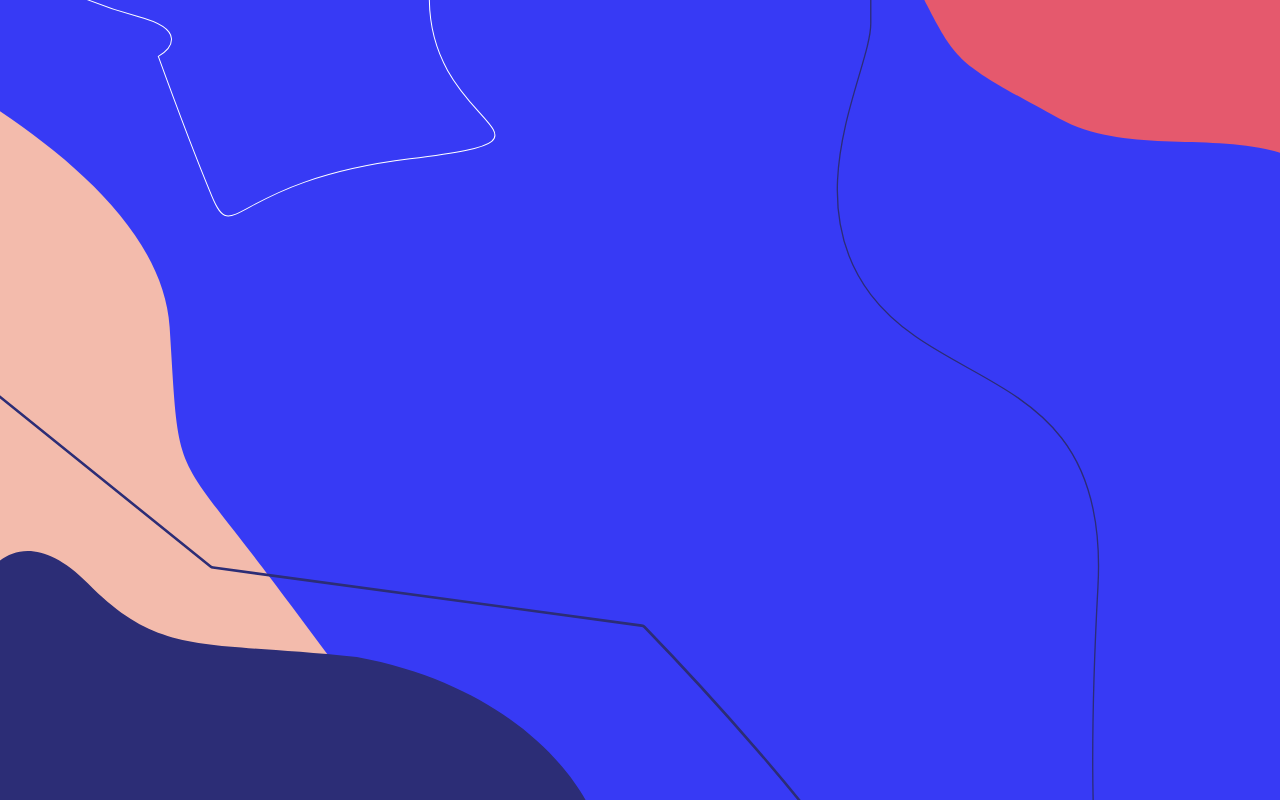
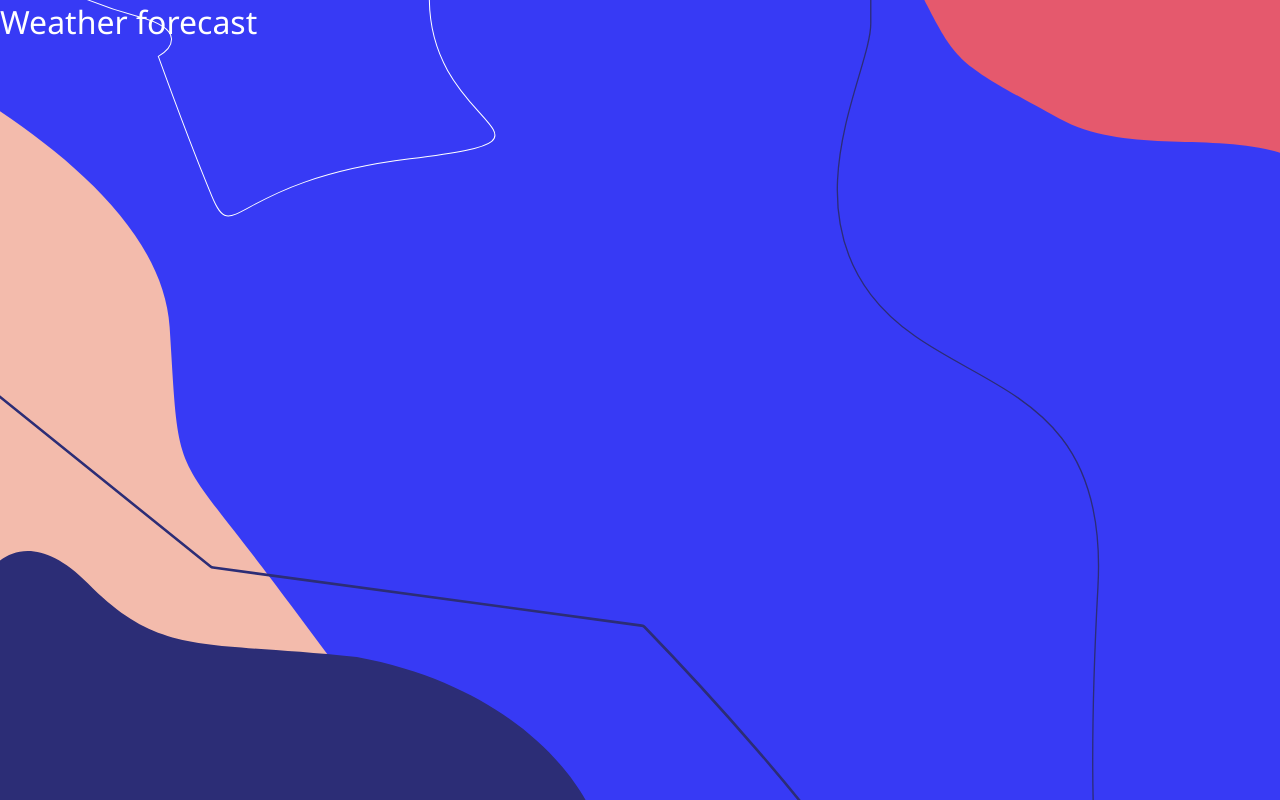
Before and after one commit to mmastya/weather-app, a React (Create React App) app: page / in a window 1280 px wide. Built offline with nearby package versions, Linux system fonts and the light colour scheme.

Commit message:
Реализованы css переменные

```diff
--- a/src/App.css
+++ b/src/App.css
@@ -1,3 +1,11 @@
+:root {
+    --color-bg: #373AF5;
+    --color-text-white: #FFFFFF;
+    --color-text-dark-blue: #2C2D76;
+    --color-text-gray: #8083A4;
+    --font-family: TrebuchetMS, Avenir Next, BlinkMacSystemFonts, Segoe UI, Roboto, Oxygen, Ubuntu, Cantarell, Fira Sans, Droid Sans, Helvetica Neue, sans-serif;
+}
+
 body {
     width: 320rem;
     height: 100vh;
@@ -7,6 +15,12 @@ body {
     background-repeat: no-repeat;
     background-size: 150rem, 231rem, 173rem, 274rem, 320rem, 320rem;
     background-position: -28rem -29rem, 134rem 0, 160rem 0, -12rem bottom, 0rem bottom, -80rem bottom;
+}
+
+.title {
+    font-family: var(--font-family);
+    color: var(--color-text-white);
+    font-size: 32rem;
 }
 
  @media (min-width: 1280px) {
--- a/src/App.tsx
+++ b/src/App.tsx
@@ -38,7 +38,8 @@ function App () {
 
   return (
     <div className="app">
-      <div>
+      <div className='title'>
+        Weather forecast
       </div>
     </div>
   )
```
